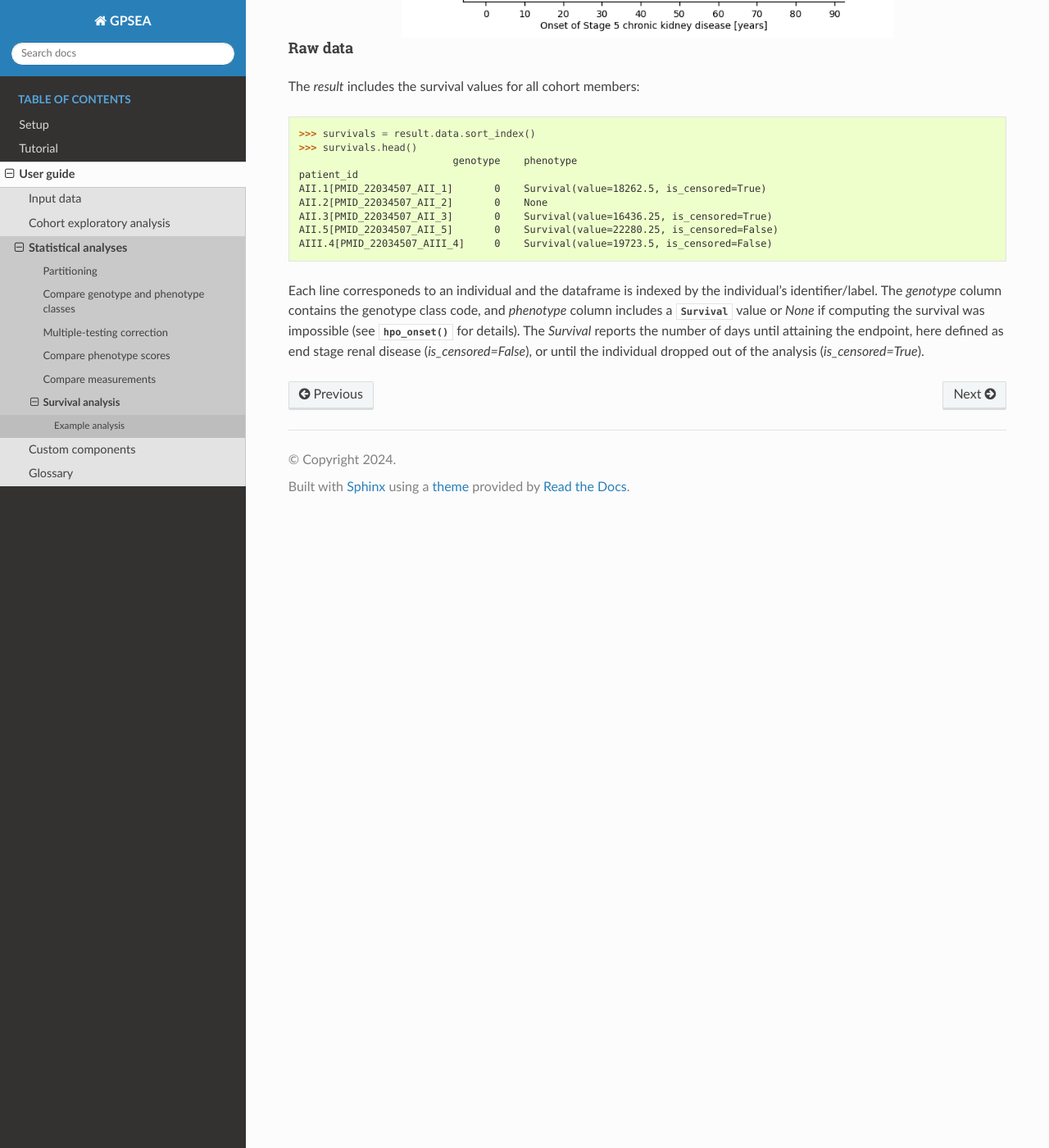
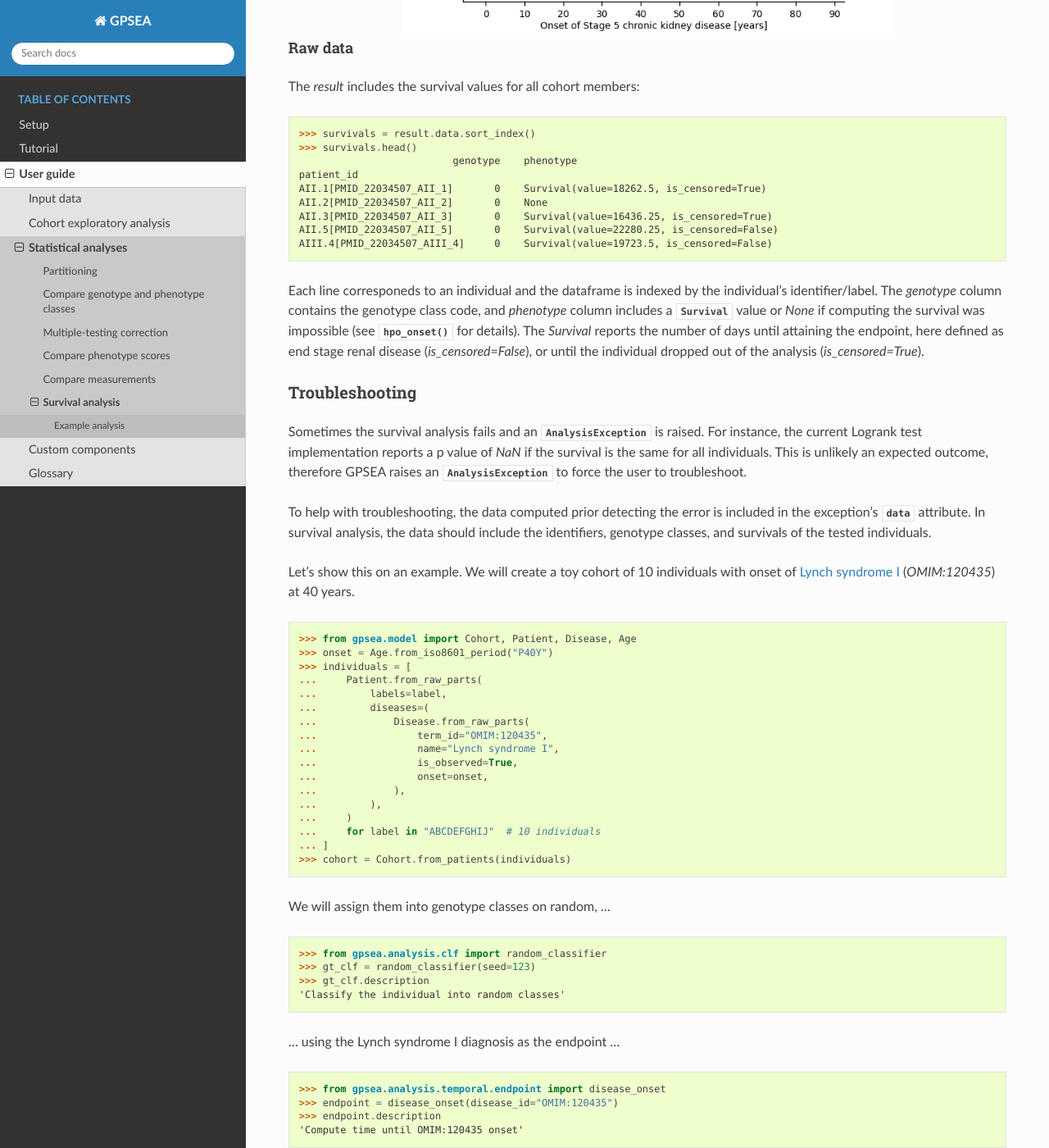
Before and after one commit to monarch-initiative/gpsea, a Sphinx documentation site: the page built from docs/user-guide/analyses/survival.rst, in a window 1280 px wide and 1400 px high, scrolled down 3176 px. Shown: the whole window at 82% size. Built offline with Sphinx 7.4.7 and the Read the Docs theme 3.1.0, drawn with Linux system fonts in a browser that asks for light colours; pages that are not in the unit, such as notebooks, are missing from menus; some of the changed text lies outside the part shown.

Commit message:
Show how to troubleshoot survival analysis.

```diff
--- a/docs/user-guide/analyses/survival.rst
+++ b/docs/user-guide/analyses/survival.rst
@@ -188,3 +188,96 @@ or `None` if computing the survival was impossible (see :func:`~gpsea.analysis.t
 The `Survival` reports the number of days until attaining the endpoint,
 here defined as end stage renal disease (`is_censored=False`),
 or until the individual dropped out of the analysis (`is_censored=True`).
+
+
+Troubleshooting
+===============
+
+Sometimes the survival analysis fails and an :class:`~gpsea.analysis.AnalysisException` is raised.
+For instance, the current Logrank test implementation reports a p value of `NaN`
+if the survival is the same for all individuals.
+This is unlikely an expected outcome, therefore GPSEA raises
+an :class:`~gpsea.analysis.AnalysisException` to force the user to troubleshoot.
+
+To help with troubleshooting, the data computed prior detecting the error is included in the exception's
+:attr:`~gpsea.analysis.AnalysisException.data` attribute. In survival analysis, the data should include
+the identifiers, genotype classes, and survivals of the tested individuals.
+
+Let's show this on an example. We will create a toy cohort of 10 individuals
+with onset of `Lynch syndrome I <https://hpo.jax.org/browse/disease/OMIM:120435>`_
+(`OMIM:120435`) at 40 years.
+
+>>> from gpsea.model import Cohort, Patient, Disease, Age
+>>> onset = Age.from_iso8601_period("P40Y")
+>>> individuals = [
+...     Patient.from_raw_parts(
+...         labels=label,
+...         diseases=(
+...             Disease.from_raw_parts(
+...                 term_id="OMIM:120435",
+...                 name="Lynch syndrome I",
+...                 is_observed=True,
+...                 onset=onset,
+...             ),
+...         ),
+...     )
+...     for label in "ABCDEFGHIJ"  # 10 individuals
+... ]
+>>> cohort = Cohort.from_patients(individuals)
+
+We will assign them into genotype classes on random, ...
+
+>>> from gpsea.analysis.clf import random_classifier
+>>> gt_clf = random_classifier(seed=123)
+>>> gt_clf.description
+'Classify the individual into random classes'
+
+... using the Lynch syndrome I diagnosis as the endpoint ...
+
+>>> from gpsea.analysis.temporal.endpoint import disease_onset
+>>> endpoint = disease_onset(disease_id="OMIM:120435")
+>>> endpoint.description
+'Compute time until OMIM:120435 onset'
+
+... and we will use Logrank test for differences in survival.
+
+>>> from gpsea.analysis.temporal.stats import LogRankTest
+>>> survival_statistic = LogRankTest()
+
+We put together the survival analysis ...
+
+>>> from gpsea.analysis.temporal import SurvivalAnalysis
+>>> survival_analysis = SurvivalAnalysis(
+...     statistic=survival_statistic,
+... )
+
+... which we expect to fail with an :class:`~gpsea.analysis.AnalysisException`:
+
+>>> result = survival_analysis.compare_genotype_vs_survival(
+...     cohort=cohort,
+...     gt_clf=gt_clf,
+...     endpoint=endpoint,
+... )
+Traceback (most recent call last):
+  ...
+gpsea.analysis._base.AnalysisException: The survival values did not meet the expectation of the statistical test!
+
+The genotype classes and survival values can be retrieved from the exception:
+
+>>> from gpsea.analysis import AnalysisException
+>>> try:
+...     result = survival_analysis.compare_genotype_vs_survival(
+...         cohort=cohort,
+...         gt_clf=gt_clf,
+...         endpoint=endpoint,
+...     )
+... except AnalysisException as ae:
+...     genotypes = ae.data["genotype"]
+...     survivals = ae.data["survival"]
+
+and the values can come in handy in troubleshooting:
+
+>>> genotypes[:3]
+(0, 0, 0)
+>>> survivals[:3]
+(Survival(value=14610.0, is_censored=False), Survival(value=14610.0, is_censored=False), Survival(value=14610.0, is_censored=False))
```
